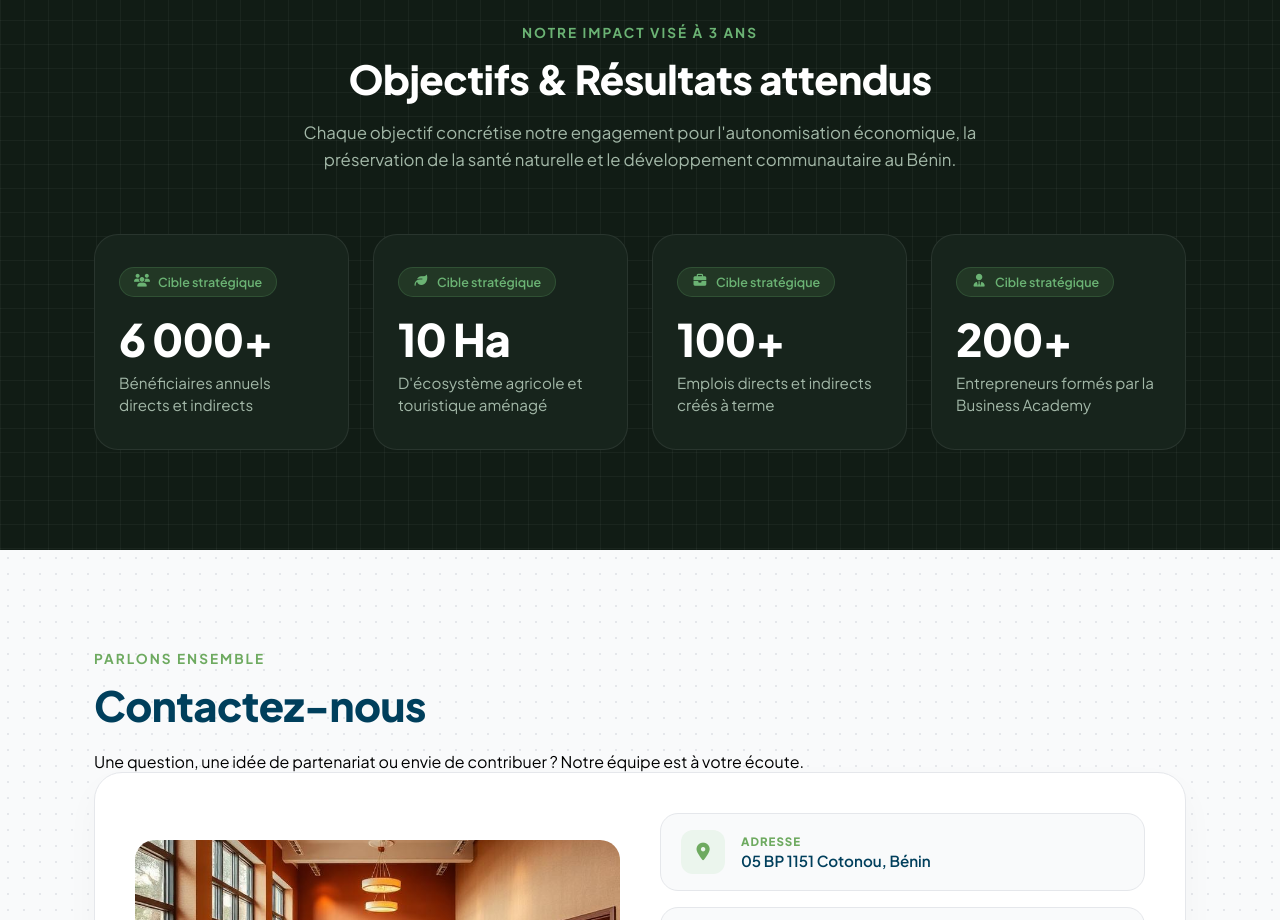
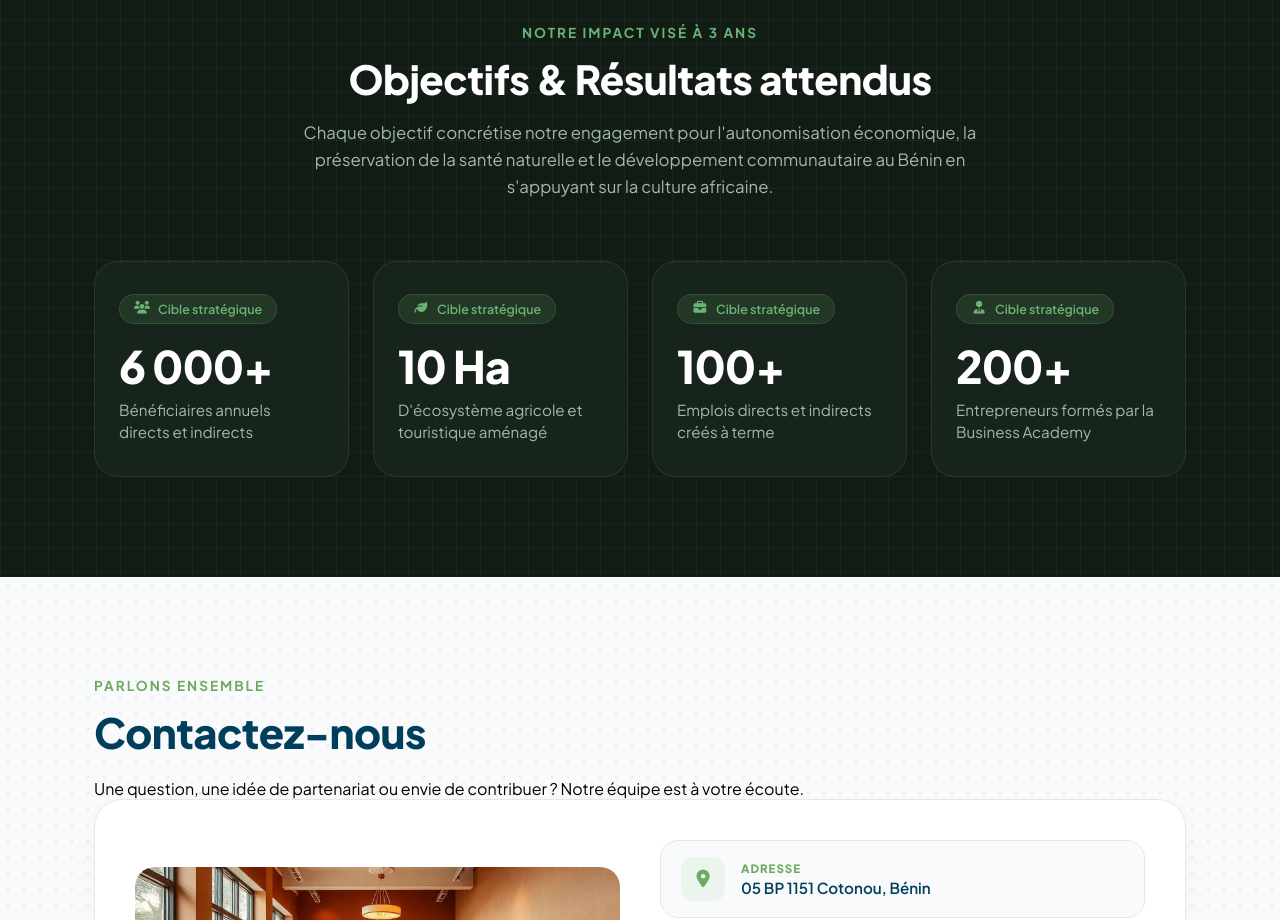
Before and after one commit to emerussoglo/centresewedo, a React (Vite) app: page / in a window 1280 px wide. Shown: the part 4480-5400 px from the top of the page. Built offline with nearby package versions, Linux system fonts and the light colour scheme; a web font is replaced by a local one.

Commit message:
first commit

```diff
--- a/src/Impact.jsx
+++ b/src/Impact.jsx
@@ -36,7 +36,7 @@ function Impact() {
           <span className="section-subtitle">NOTRE IMPACT VISÉ À 3 ANS</span>
           <h2 className="section-title">Objectifs & Résultats attendus</h2>
           <p className="section-description">
-            Chaque objectif concrétise notre engagement pour l'autonomisation économique, la préservation de la santé naturelle et le développement communautaire au Bénin.
+            Chaque objectif concrétise notre engagement pour l'autonomisation économique, la préservation de la santé naturelle et le développement communautaire au Bénin en s'appuyant sur la culture africaine.
           </p>
         </div>
 
```
